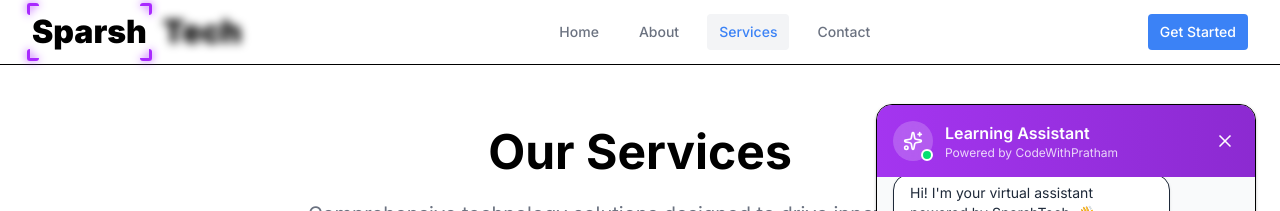
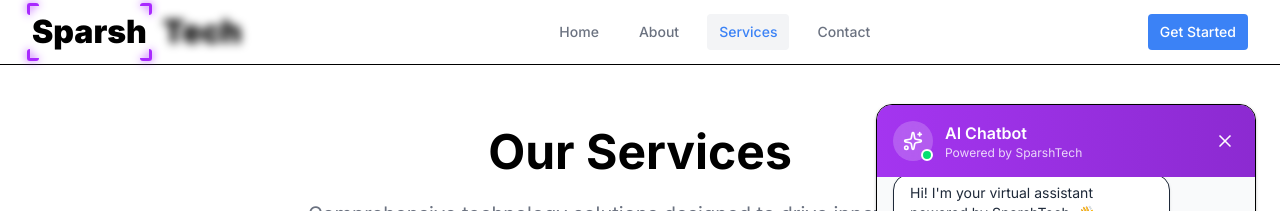
Before and after one commit to Pratham-Prog861/sparshtech, a Next.js app: page /services in a window 1280 px wide. Both pictures are taken after a click on the button "Toggle AI Chat". Shown: the top 211 px of the page. Built offline with nearby package versions, Linux system fonts and the light colour scheme.

Commit message:
change name and add system prompt

```diff
--- a/components/AIChatbot.tsx
+++ b/components/AIChatbot.tsx
@@ -289,9 +289,9 @@
                   <span className="absolute bottom-0 right-0 h-3 w-3 rounded-full bg-green-400 border-2 border-white"></span>
                 </div>
                 <div>
-                  <h3 className="font-semibold">Learning Assistant</h3>
+                  <h3 className="font-semibold">AI Chatbot</h3>
                   <p className="text-xs text-white/80">
-                    Powered by CodeWithPratham
+                    Powered by SparshTech
                   </p>
                 </div>
               </div>
```
